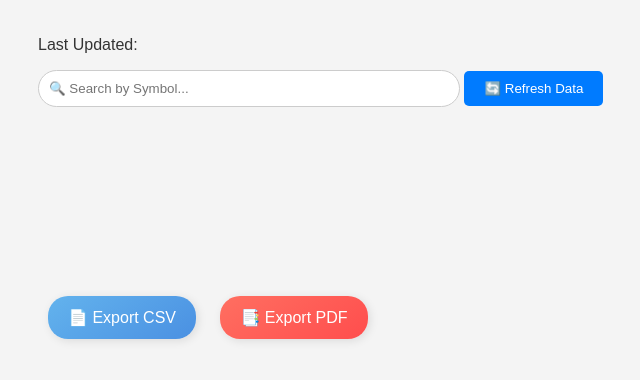
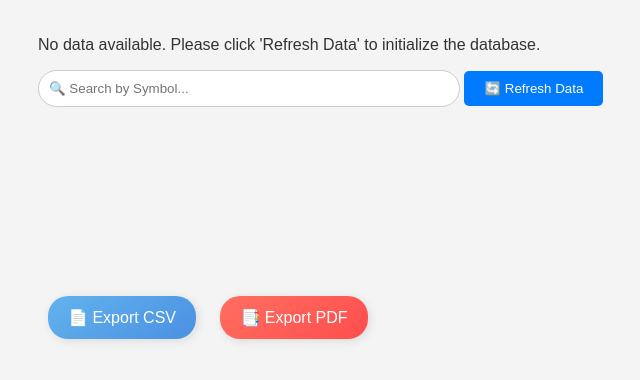
Before and after one commit to MosesPhilipose/tester, a Django app: page / in a window 1280 px wide. Shown: the part 91-471 px from the top of the page, without its empty margins (26-666 px from the left). Run offline with Django 5.2, Linux system fonts and the light colour scheme; data that the repository does not hold is empty; some libraries are stand-ins or nearby versions.

Commit message:
Update market_analysis.html

```diff
--- a/display/templates/indexstats/market_analysis.html
+++ b/display/templates/indexstats/market_analysis.html
@@ -56,12 +56,12 @@
     </div>
 
     <script>
-        const jsonDataUrl = "/static/indexstats/data.json"; // Path to the JSON file
+        const jsonDataUrl = "/ticker-data/"; // Updated to dynamic endpoint
 
-        // Fetch data from the JSON file and populate the table
+        // Fetch data from the SQLite backend and populate the table
         async function fetchData() {
             try {
-                console.log("Fetching JSON from:", jsonDataUrl);
+                console.log("Fetching data from:", jsonDataUrl);
 
                 const response = await fetch(jsonDataUrl);
                 console.log("Response Status:", response.status); // Check if it's 200
@@ -71,7 +71,17 @@
                 }
                 const data = await response.json();
                 console.log("Fetched Data:", data); // Debugging the data
-                document.getElementById("lastUpdated").textContent = data["Data Generated On"];
+
+                // Handle no-data case
+                if (data.status === "no_data") {
+                    document.getElementById("lastUpdated").textContent = data.message;
+                    document.querySelector("#marketTable tbody").innerHTML = "";
+                    document.getElementById("marketTable").classList.remove("show");
+                    document.getElementById("loadingSpinner").style.visibility = "hidden";
+                    return;
+                }
+
+                document.getElementById("lastUpdated").textContent = data["Generated on"];
                 const tbody = document.querySelector("#marketTable tbody");
                 tbody.innerHTML = ""; // Clear existing rows
                 data["Tickers"].forEach(ticker => {
@@ -111,9 +121,7 @@
                 .then((response) => response.json())
                 .then((data) => {
                     if (data.status === "success") {
-                        setTimeout(() => {
-                            location.reload(); // Reload the page after 20 seconds
-                        }, 20000);
+                        fetchData(); // Refresh table immediately instead of reloading
                     } else {
                         alert(`Error: ${data.message}`);
                     }
@@ -156,8 +164,8 @@
             const rows = Array.from(table.rows).slice(1); // Exclude header row
             const isAscending = table.getAttribute("aria-sort") === "ascending";
             rows.sort((a, b) => {
-                const aValue = a.cells[columnIndex].textContent.trim().toLowerCase();
-                const bValue = b.cells[columnIndex].textContent.trim().toLowerCase();
+                const aValue = a.cells[columnIndex].textContent.trim().replace('%', '').toLowerCase();
+                const bValue = b.cells[columnIndex].textContent.trim().replace('%', '').toLowerCase();
                 if (!isNaN(aValue) && !isNaN(bValue)) {
                     return isAscending ? parseFloat(aValue) - parseFloat(bValue) : parseFloat(bValue) - parseFloat(aValue);
                 } else {
```
